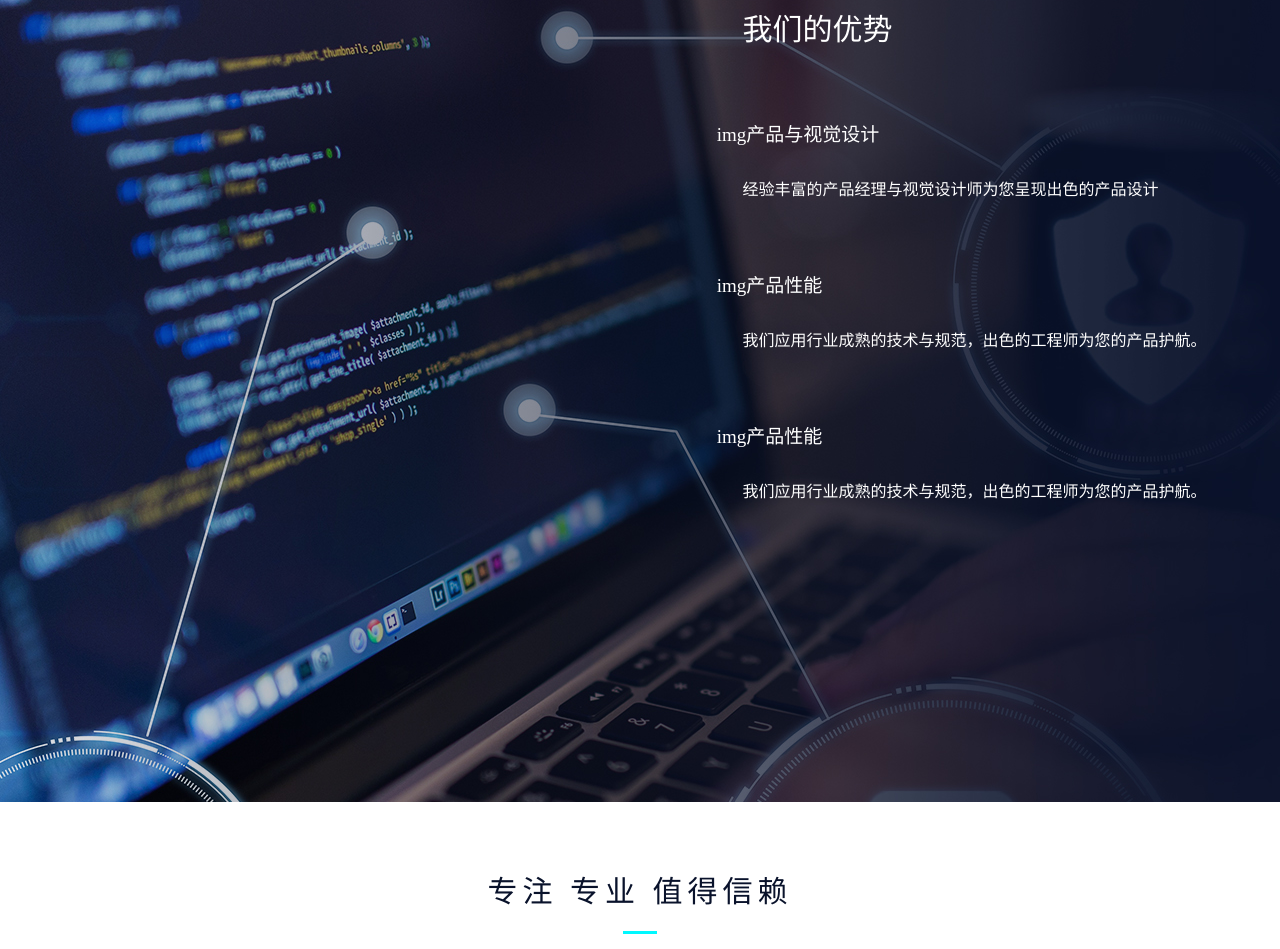
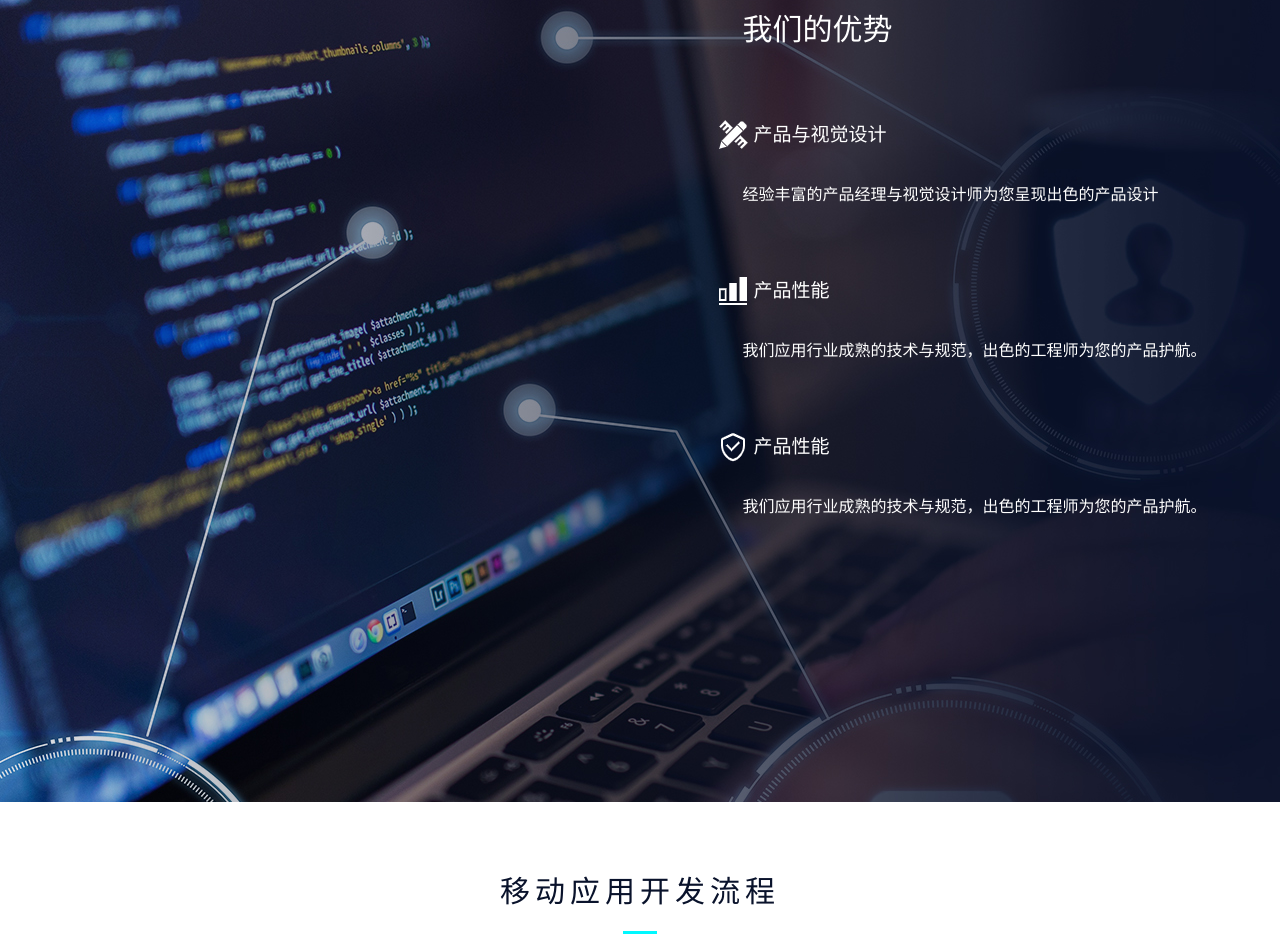
Before and after one commit to duanhongwei929/zheOk, a plain HTML site: page mobile.html in a window 1280 px wide. Shown: the part 1983-2932 px from the top of the page. Drawn offline with Linux system fonts and the light colour scheme.

Commit message:
fffffffff

```diff
--- a/mobile.html
+++ b/mobile.html
@@ -70,22 +70,22 @@
 			<div class="advantageText">
 				<p>我们的优势</p>
 				<div class="allList">
-					<p><span>img</span>产品与视觉设计</p>
+					<p><span><img src="images/fang_img/icon_1.png" >&nbsp;</span>产品与视觉设计</p>
 					<p>经验丰富的产品经理与视觉设计师为您呈现出色的产品设计</p>
 				</div>
 				<div class="allList">
-					<p><span>img</span>产品性能</p>
+					<p><span><img src="images/fang_img/icon_2.png" >&nbsp;</span>产品性能</p>
 					<p>我们应用行业成熟的技术与规范，出色的工程师为您的产品护航。</p>
 				</div>
 				<div class="allList">
-					<p><span>img</span>产品性能</p>
+					<p><span><img src="images/fang_img/icon_3.png" >&nbsp;</span>产品性能</p>
 					<p>我们应用行业成熟的技术与规范，出色的工程师为您的产品护航。</p>
 				</div>
 			</div>
 		</div>
 		<div class="kflcApp">
 			<div class="pageMainTitle">
-				<p>专注 专业 值得信赖</p>
+				<p>移动应用开发流程</p>
 				<p></p>
 			</div>
 			<div class="kflc_top">
```
Also changed, not shown: images/fang_img/icon_1.png (added), images/fang_img/icon_2.png (added), images/fang_img/icon_3.png (added).
